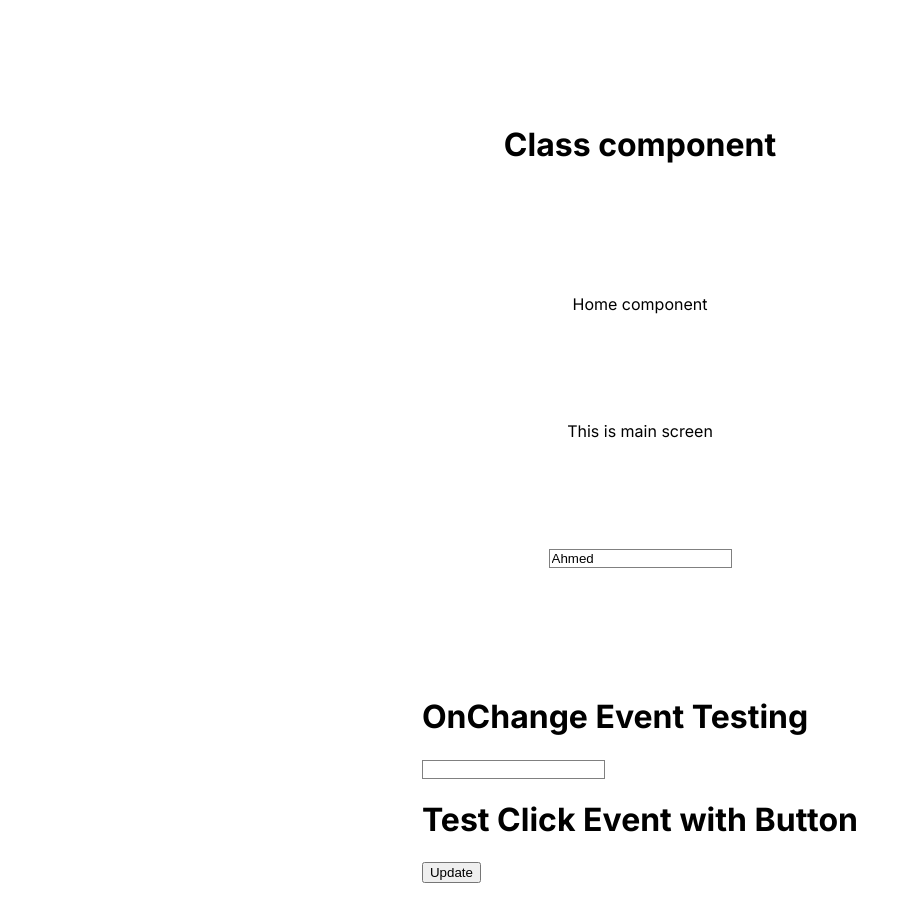
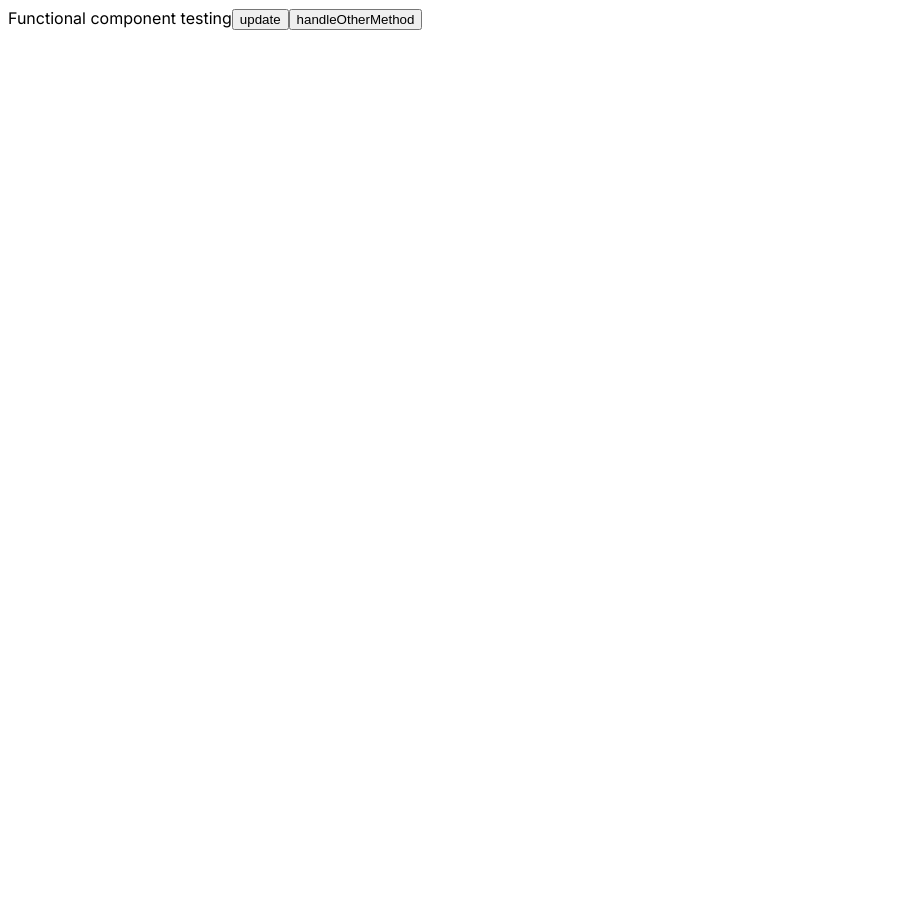
Before and after one commit to MuhammadAhmed-Developer/unit-testing, a Next.js app: page / in a window 1280 px wide. Shown: the top 922 px of the page, without its empty margins (0-910 px from the left). After the commit the page ends 800 px from the top, so only its background shows below. Built offline with nearby package versions, Linux system fonts and the light colour scheme.

Commit message:
functional component testing

```diff
--- a/app/page.tsx
+++ b/app/page.tsx
@@ -1,16 +1,25 @@
+"use client"
 import HomeComp from "@/components/Home";
 import InputComponent from "@/components/Input";
 import Users from "@/components/User";
+import { handleOtherMethod } from "@/utils/helper";
+import { useState } from "react";
 
 export default function Home() {
+  const [data, setData] = useState("")
+
+  const handleData = () => {
+    setData("Hello")
+  }
+
+
+
   return (
-    <main className="flex min-h-screen flex-col items-center justify-between p-24">
-      <Users />
-      <HomeComp />
-      This is main screen
-      {/* <img src="/favicon.ico" alt="logo" title="logo" /> */}
-      <input type="text" placeholder="input testing" name="name" readOnly value={"Ahmed"} />
-      <InputComponent />
+    <main className="">
+      Functional component testing
+      <button onClick={handleData} data-testid="btn1">update</button>
+      <button onClick={handleOtherMethod} >handleOtherMethod</button>
+      <h2>{data}</h2>
     </main>
   );
 }
--- /dev/null
+++ b/utils/helper.js
@@ -0,0 +1,3 @@
+export const handleOtherMethod = () => {
+    return "hi"
+}
```
Also changed, not shown: 2 other files (tests, documents, lock files or other folders).
